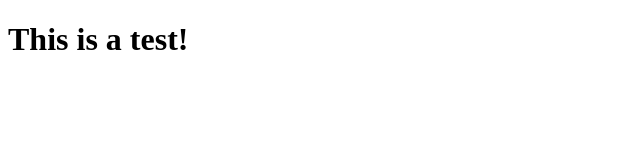
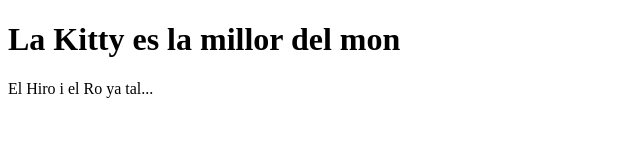
Before and after one commit to bernatlorente/bernatlorente.github.io, a plain HTML site: page index.html in a window 1280 px wide. Shown: the whole page, without its empty margins (0-640 px from the left). Drawn offline with Linux system fonts and the light colour scheme.

Commit message:
Update index.html

```diff
--- a/index.html
+++ b/index.html
@@ -1,6 +1,7 @@
 <!DOCTYPE html>
 <html lang ="es">
     <body>
-        <h1>This is a test!</h1>
+        <h1>La Kitty es la millor del mon</h1>
+        <p>El Hiro i el Ro ya tal...</p>
     </body>
 </html>
```
